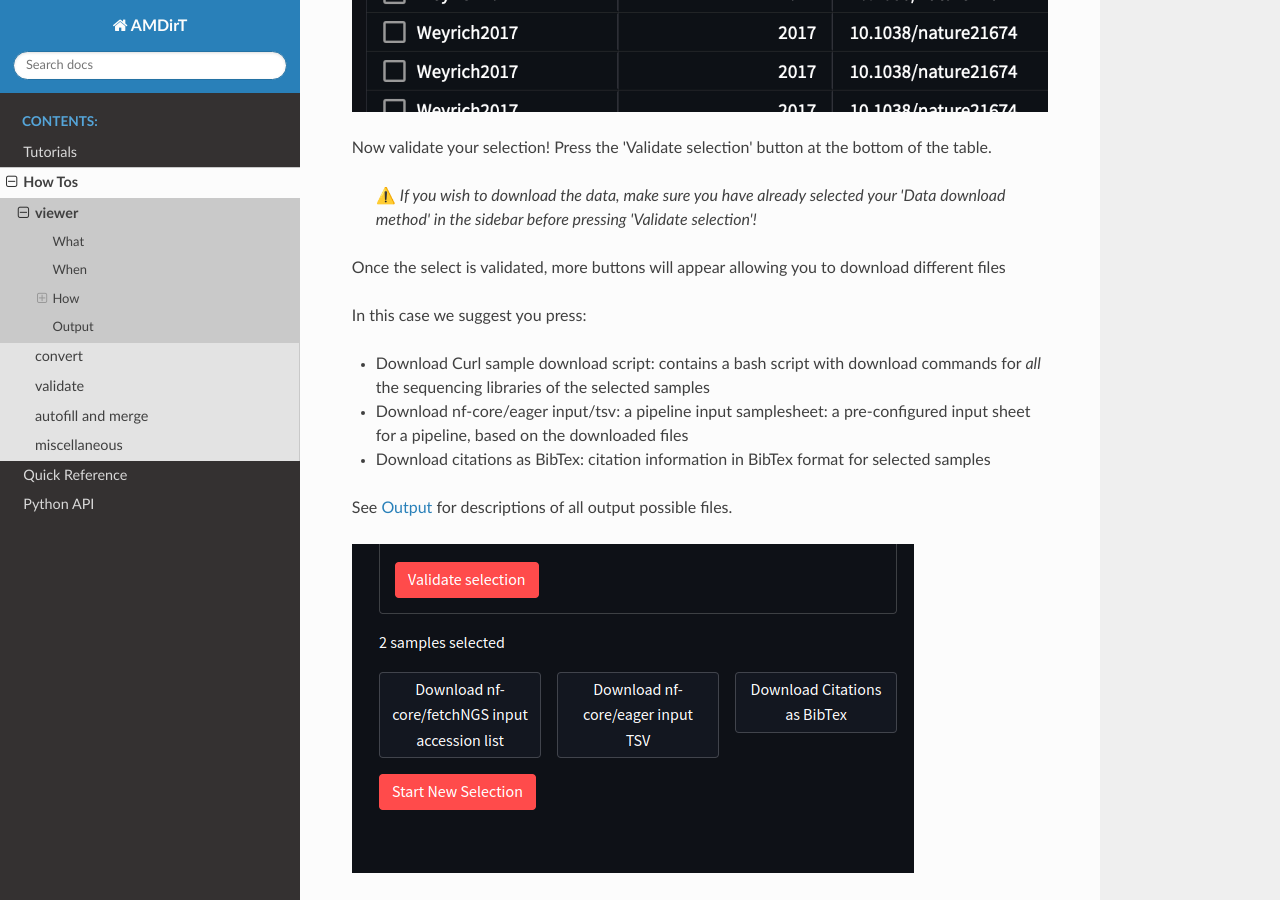
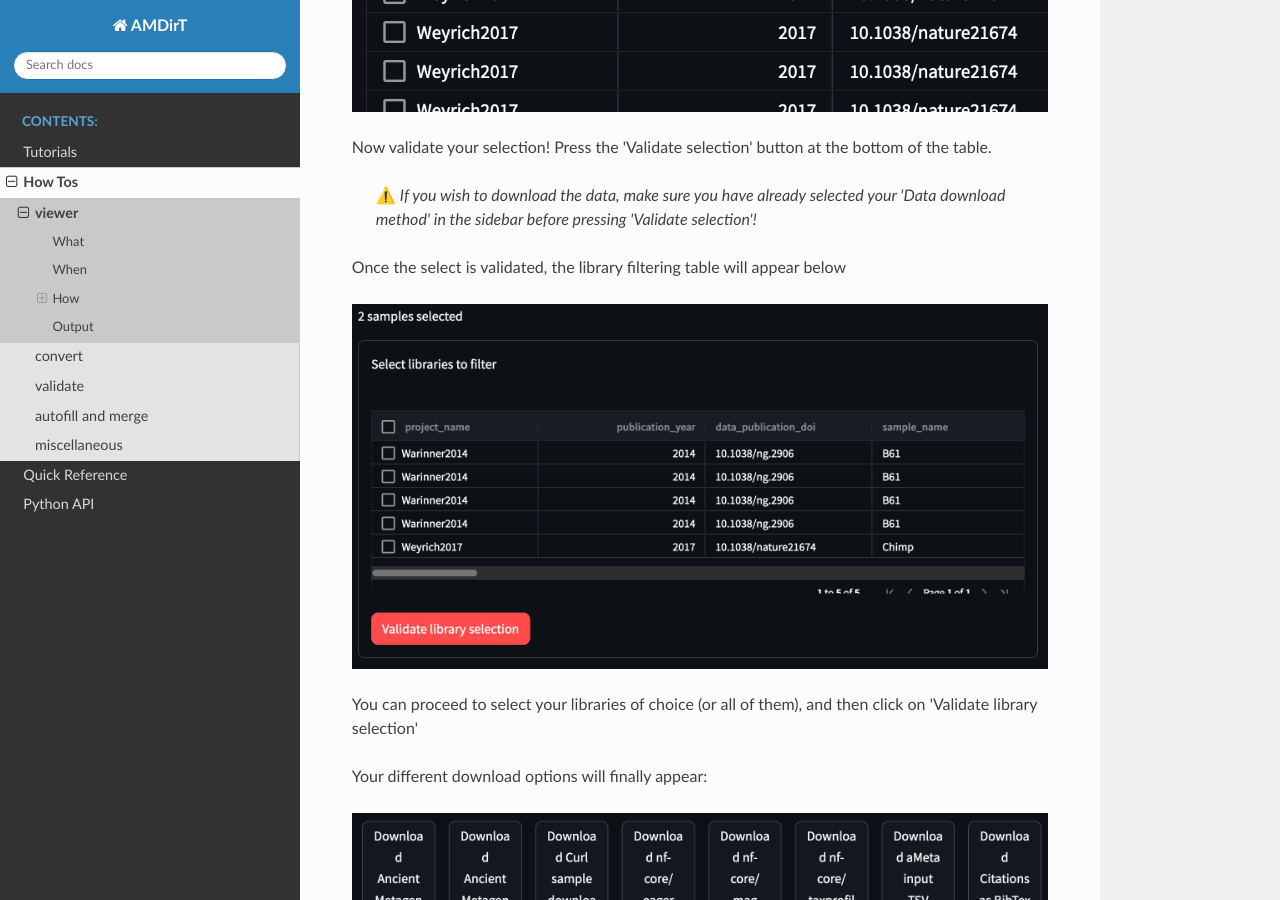
Before and after one commit to SPAAM-community/AMDirT, a Sphinx documentation site: the page built from docs/source/how_to/viewer.md, in a window 1280 px wide and 900 px high, scrolled down 7178 px. Built offline with Sphinx 7.4.7 and the Read the Docs theme 2.0.0, drawn with Linux system fonts in a browser that asks for light colours.

Commit message:
doc: add library filtering

```diff
--- a/docs/source/how_to/viewer.md
+++ b/docs/source/how_to/viewer.md
@@ -13,6 +13,7 @@ The purpose of the `viewer` command is to provide a easy-to-use graphical-user i
 > ⚠️ _The `viewer` tool was previously named `filter`, and might still be referred as such in some parts of the documentation._
 
 For video based walkthroughs please see [Tutorials](/tutorials/viewer.md).
+
 ## When
 
 You should use this tool when you wish to find particular types of ancient metagenomic data, but wish to explore the dataset manually and interactively (i.e., don't know exactly what you're looking for yet), and/or if you do not wish to download the AncientMetagenomeDir full tables yourself and filter them within languages such as R or Python (with pandas).
@@ -87,7 +88,15 @@ Now validate your selection! Press the 'Validate selection' button at the bottom
 
 > ⚠️ _If you wish to download the data, make sure you have already selected your 'Data download method' in the sidebar before pressing 'Validate selection'!_
 
-Once the select is validated, more buttons will appear allowing you to download different files
+Once the select is validated, the library filtering table will appear below
+
+![AMDirT libraries filtering table](images/amdirt-filter-libraries-table.png)
+
+You can proceed to select your libraries of choice (or all of them), and then click on 'Validate library selection'
+
+Your different download options will finally appear:
+
+![AMDirT output download options](images/amdirt-filter-download-buttons.png)
 
 In this case we suggest you press:
 
@@ -96,8 +105,6 @@ In this case we suggest you press:
 - Download citations as BibTex: citation information in BibTex format for selected samples
 
 See [Output](#output) for descriptions of all output possible files.
-
-![AMDirT buttons after selection validation](images/amdirt-filter-validate-buttons.png)
 
 To use the **download** script, you can simply run:
 
```
Also changed, not shown: docs/source/how_to/images/amdirt-filter-download-buttons.png (added), docs/source/how_to/images/amdirt-filter-libraries-table.png (added).
